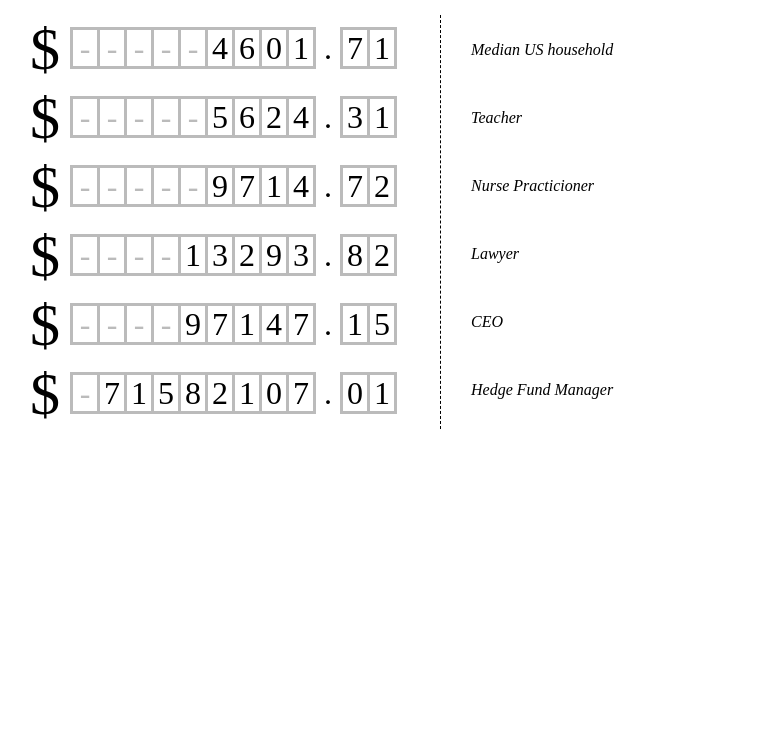
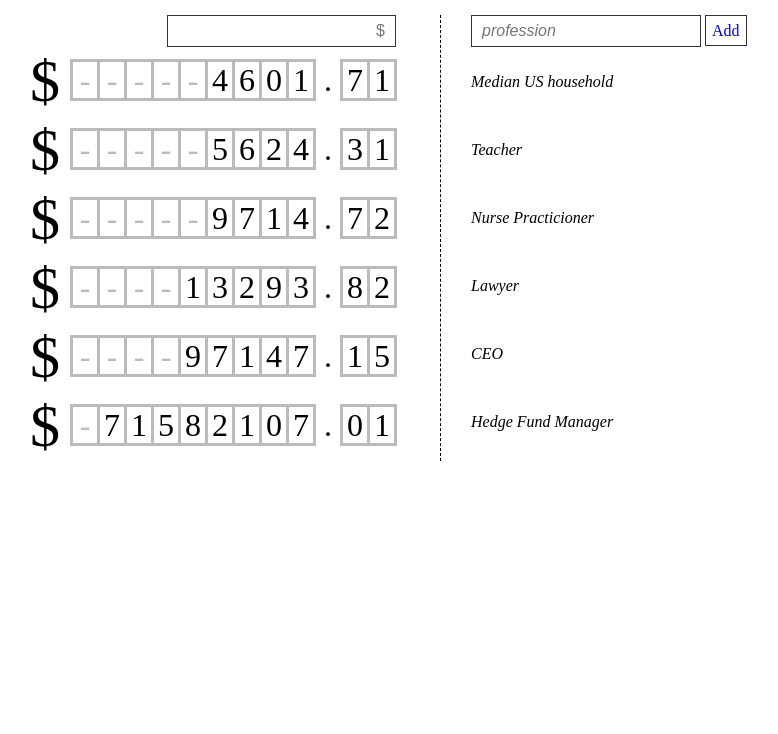
Before and after one commit to romanzadov/salary-counter, a plain HTML site: page index.html in a window 1280 px wide. Shown: the part 66-800 px from the top of the page, without its empty margins (160-938 px from the left). Drawn offline with nearby package versions, Linux system fonts and the light colour scheme.

Commit message:
added inputs for custom counters

```diff
--- a/css/base.css
+++ b/css/base.css
@@ -49,3 +49,26 @@
 .counter .number.dash {
 	color: #bbb;
 }
+input {
+	border: 1px solid #333;
+	font-size: 16px;
+	padding: 6px 10px;
+}
+.counterAndSymbol {
+	clear:both;
+}
+#counters input {
+	float: right;
+	margin-right: 34px;
+	text-align: right;
+}
+#professions input {
+	font-style: italic;
+}
+#add-link {
+	text-decoration: none;
+	border: 1px solid #333;
+	padding: 6px;
+	font-size: 16px;
+
+}
--- a/index.html
+++ b/index.html
@@ -1,7 +1,7 @@
 <html>
 <head>
 	<link rel="stylesheet" type="text/css" href="css/base.css" />
-	<script src="https://ajax.googleapis.com/ajax/libs/jquery/1.6.4/jquery.min.js"></script>
+	<script src="https://ajax.googleapis.com/ajax/libs/jquery/1.10.2/jquery.min.js"></script>
 	<script src="js/counter.js"></script>
 </head>
 <body>
@@ -11,8 +11,11 @@
 	</div><!--title-->
 	<div id="content">
 		<div id="counters">
+			<input type="text" placeholder="$"></input>
 		</div>
 		<div id="professions">
+			<input type="text" placeholder="profession"></input>
+			<a href="#" id="add-link">Add</a>
 		</div>
 	</div><!--content-->
 	</div>
--- a/js/counter.js
+++ b/js/counter.js
@@ -5,6 +5,22 @@ $(function(){
 	makeCounter("Lawyer", 130000);
 	makeCounter("CEO", 950000);
 	makeCounter("Hedge Fund Manager", 700000000);
+
+	var amount = $("#counters").find("input");
+	amount.on("keyup", function(){
+		var valid = /^\d{0,11}(\.\d{0,2})?$/.test(this.value),
+			val = this.value;
+		if(!valid){
+			this.value = val.substring(0, val.length - 1);
+		}
+	});
+	$("#add-link").on("click", function(){
+		var salary = amount.val();
+		var name = $("#professions").find("input").val();
+		if (name != "") {
+			makeCounter(name, salary);
+		}
+	});
 });
 
 function makeCounter(profession, salary) {
```
